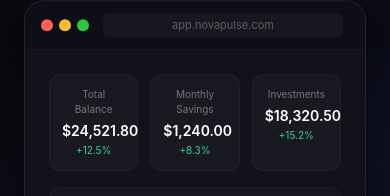
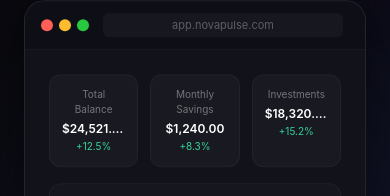
Before and after one commit to rehan-devs/NovaPulse, a Next.js app: page / in a window 390 px wide. Shown: the part 538-734 px from the top of the page. Built offline with nearby package versions, Linux system fonts and the light colour scheme.

Commit message:
Fix mobile overflow on stat cards

```diff
--- a/src/components/Hero.tsx
+++ b/src/components/Hero.tsx
@@ -142,7 +142,7 @@ export default function Hero() {
                         ].map((stat, i) => (
                           <div key={i} className="bg-white/[0.03] rounded-xl p-3 md:p-4 border border-white/[0.04]">
                             <div className="text-[10px] md:text-xs text-white/40 mb-1">{stat.label}</div>
-                            <div className="text-sm md:text-lg font-semibold text-white">{stat.value}</div>
+                            <div className="text-xs md:text-lg font-semibold text-white truncate">{stat.value}</div>
                             <div className="text-[10px] md:text-xs text-emerald-400 mt-0.5">{stat.change}</div>
                           </div>
                         ))}
--- a/src/components/ProductShowcase.tsx
+++ b/src/components/ProductShowcase.tsx
@@ -117,12 +117,12 @@ export default function ProductShowcase() {
                     ].map((stat, i) => (
                       <div
                         key={i}
-                        className="bg-white/[0.02] rounded-xl p-4 border border-white/[0.04]"
+                        className="bg-white/[0.02] rounded-xl p-2.5 md:p-4 border border-white/[0.04]"
                       >
                         <div className="text-[11px] text-white/40 mb-2">
                           {stat.label}
                         </div>
-                        <div className="text-base md:text-xl font-bold text-white mb-1">
+                        <div className="text-xs md:text-xl font-bold text-white mb-1 truncate">{stat.value}
                           {stat.value}
                         </div>
                         <div
@@ -139,7 +139,7 @@ export default function ProductShowcase() {
                   </div>
 
                   {/* Main chart + sidebar */}
-                  <div className="grid grid-cols-12 gap-4">
+                  <div className="grid grid-cols-2 md:grid-cols-4 gap-2 md:gap-4">
                     <div className="col-span-8 bg-white/[0.02] rounded-xl p-5 border border-white/[0.04]">
                       <div className="flex justify-between items-center mb-6">
                         <span className="text-sm font-medium text-white/70">
```
